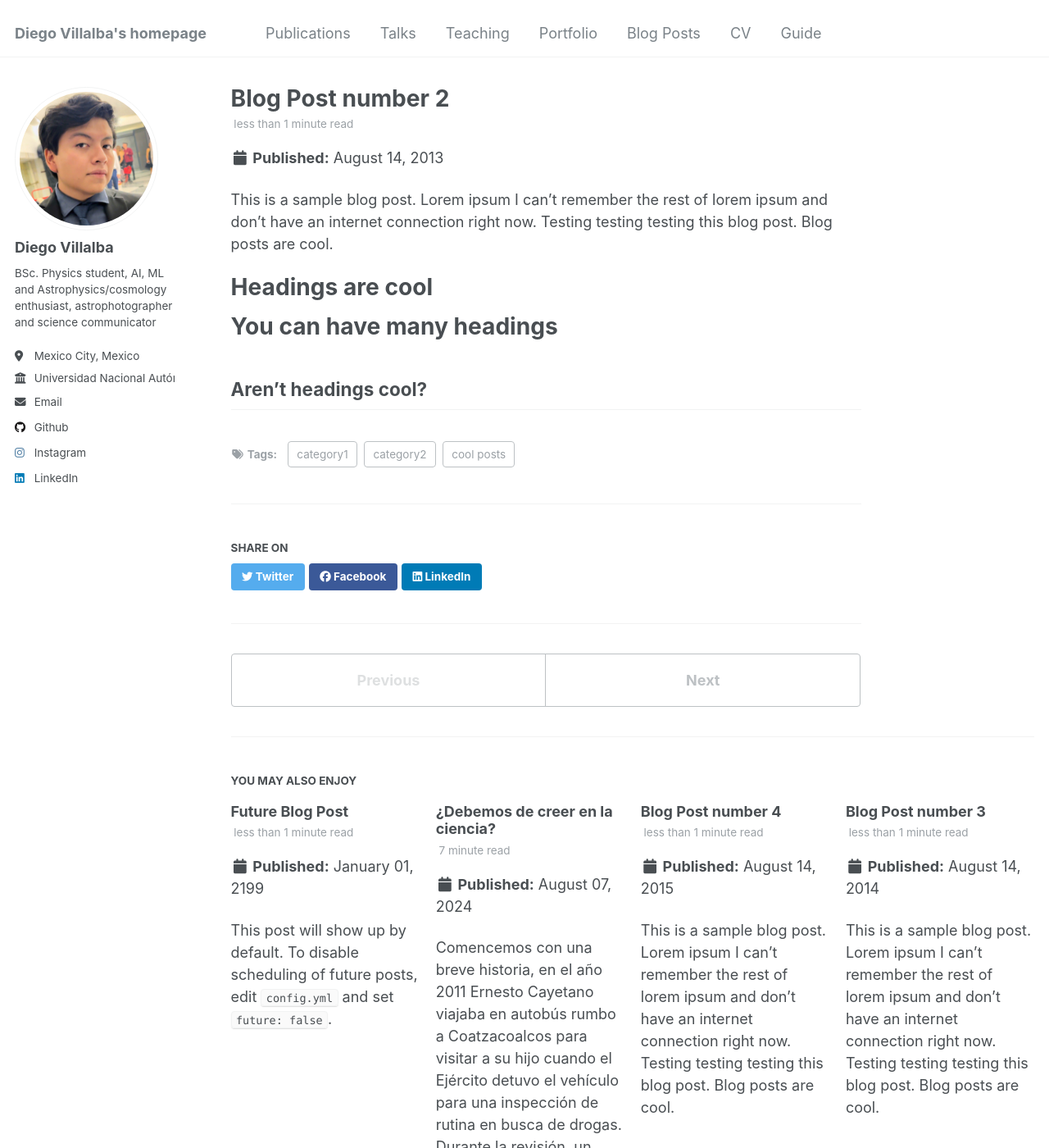
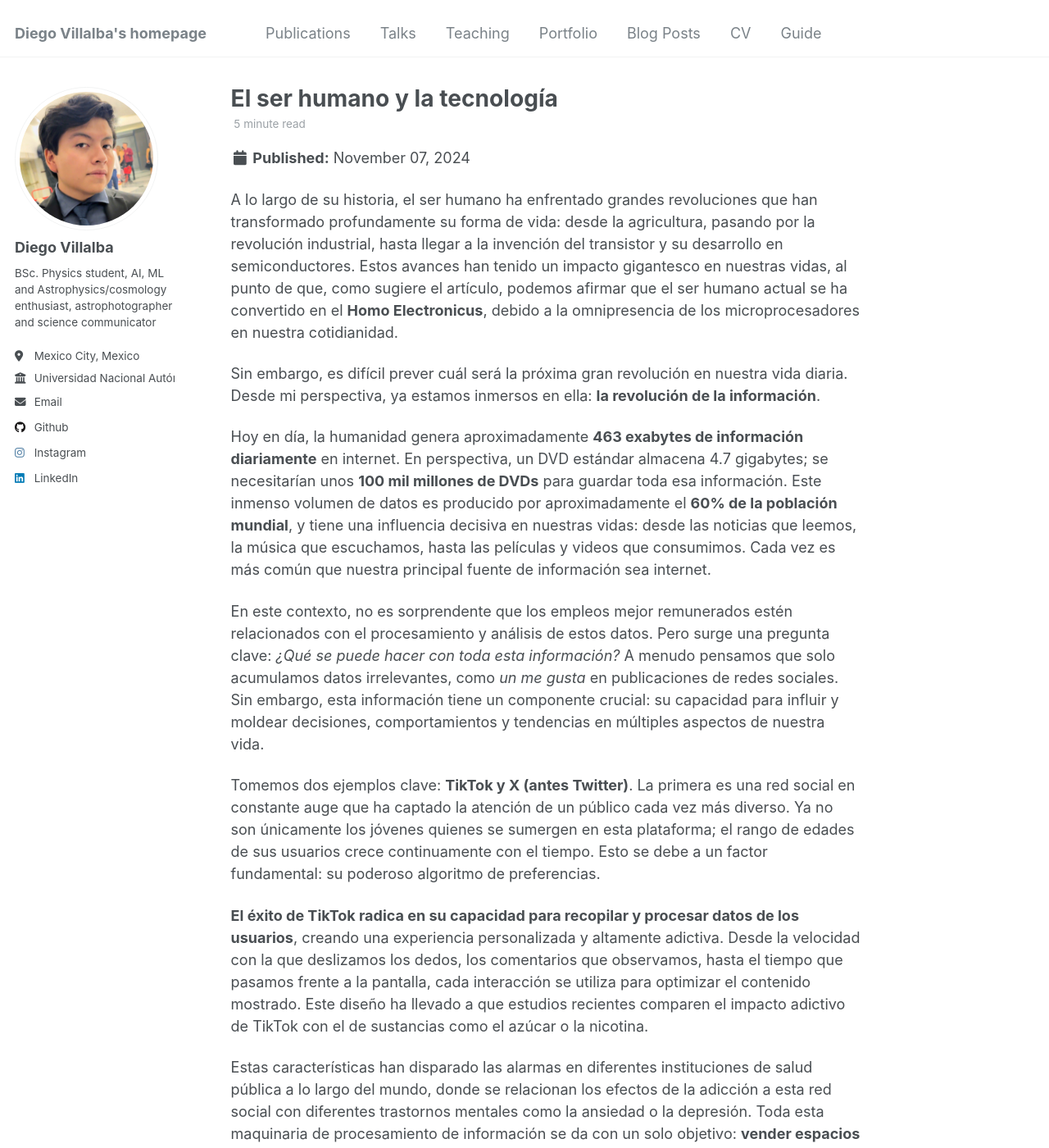
Before and after one commit to DiegoViillalba/DiegoViillalba.github.io, a Jekyll site: the page built from _posts/2013-08-14-blog-post-2.md, in a window 1280 px wide and 1400 px high. Shown: the whole window at 82% size. Built offline with Jekyll 4.4.1, drawn with Linux system fonts in a browser that asks for light colours; some of the changed text lies outside the part shown.

Commit message:
Update 2013-08-14-blog-post-2.md

```diff
--- a/_posts/2013-08-14-blog-post-2.md
+++ b/_posts/2013-08-14-blog-post-2.md
@@ -1,20 +1,41 @@
 ---
-title: 'Blog Post number 2'
-date: 2013-08-14
+title: 'El ser humano y la tecnología'
+date: 2024-11-7
 permalink: /posts/2013/08/blog-post-2/
 tags:
-  - cool posts
-  - category1
-  - category2
+  - Sociedad
+  - Tecnología
+  - Redes sociales
 ---
 
-This is a sample blog post. Lorem ipsum I can't remember the rest of lorem ipsum and don't have an internet connection right now. Testing testing testing this blog post. Blog posts are cool.
 
-Headings are cool
-======
 
-You can have many headings
-======
+A lo largo de su historia, el ser humano ha enfrentado grandes revoluciones que han transformado profundamente su forma de vida: desde la agricultura, pasando por la revolución industrial, hasta llegar a la invención del transistor y su desarrollo en semiconductores. Estos avances han tenido un impacto gigantesco en nuestras vidas, al punto de que, como sugiere el artículo, podemos afirmar que el ser humano actual se ha convertido en el **Homo Electronicus**, debido a la omnipresencia de los microprocesadores en nuestra cotidianidad.
 
-Aren't headings cool?
+Sin embargo, es difícil prever cuál será la próxima gran revolución en nuestra vida diaria. Desde mi perspectiva, ya estamos inmersos en ella: **la revolución de la información**.
+
+Hoy en día, la humanidad genera aproximadamente **463 exabytes de información diariamente** en internet. En perspectiva, un DVD estándar almacena 4.7 gigabytes; se necesitarían unos **100 mil millones de DVDs** para guardar toda esa información. Este inmenso volumen de datos es producido por aproximadamente el **60% de la población mundial**, y tiene una influencia decisiva en nuestras vidas: desde las noticias que leemos, la música que escuchamos, hasta las películas y videos que consumimos. Cada vez es más común que nuestra principal fuente de información sea internet.
+
+En este contexto, no es sorprendente que los empleos mejor remunerados estén relacionados con el procesamiento y análisis de estos datos. Pero surge una pregunta clave: _¿Qué se puede hacer con toda esta información?_ A menudo pensamos que solo acumulamos datos irrelevantes, como _un me gusta_ en publicaciones de redes sociales. Sin embargo, esta información tiene un componente crucial: su capacidad para influir y moldear decisiones, comportamientos y tendencias en múltiples aspectos de nuestra vida.
+
+
+
+Tomemos dos ejemplos clave: **TikTok y X (antes Twitter)**. La primera es una red social en constante auge que ha captado la atención de un público cada vez más diverso. Ya no son únicamente los jóvenes quienes se sumergen en esta plataforma; el rango de edades de sus usuarios crece continuamente con el tiempo. Esto se debe a un factor fundamental: su poderoso algoritmo de preferencias.
+
+**El éxito de TikTok radica en su capacidad para recopilar y procesar datos de los usuarios**, creando una experiencia personalizada y altamente adictiva. Desde la velocidad con la que deslizamos los dedos, los comentarios que observamos, hasta el tiempo que pasamos frente a la pantalla, cada interacción se utiliza para optimizar el contenido mostrado. Este diseño ha llevado a que estudios recientes comparen el impacto adictivo de TikTok con el de sustancias como el azúcar o la nicotina.
+
+Estas características han disparado las alarmas en diferentes instituciones de salud pública a lo largo del mundo, donde se relacionan los efectos de la adicción a esta red social con diferentes trastornos mentales como la ansiedad o la depresión. Toda esta maquinaria de procesamiento de información se da con un solo objetivo: **vender espacios de publicidad al mejor postor**. La capacidad de personalización es una oportunidad perfecta para que las empresas puedan vender de manera más eficiente sus productos y mejorar sus ganancias, sin importar el coste en la salud pública de los usuarios.
+
+No son menos importantes las acusaciones que se presentan por parte del gobierno de Estados Unidos sobre cómo la capacidad de personalización en **esta red social puede ser empleada para cambiar los resultados de elecciones o la percepción pública de diferentes problemáticas** (con numerosos ejemplos de parte del Partido Comunista Chino). Sin embargo, estas acusaciones nos permiten llegar a otra red social clave: **X**.
+
+Antes conocida como Twitter, X es una de las redes sociales más utilizadas por los usuarios estadounidenses para debatir temas de actualidad, presentándose como un espacio de pluralidad y libertad de expresión. Sin embargo, **es fácil notar una realidad distinta**.
+
+Desde su adquisición por parte de Elon Musk (el hombre más rico del mundo), **X se ha transformado en una plataforma que parece orientada a influir en el aparato electoral de los Estados Unidos**. Prácticas como la difusión de publicidad engañosa y el aumento desigual de visibilidad para publicaciones de una ideología específica son solo algunos ejemplos del impacto que esta red social ha tenido en procesos como el triunfo electoral de Donald Trump.
+
+En este contexto, Elon Musk se perfila como uno de los mayores beneficiados, al acceder a un cargo público impulsando su imagen a través de una plataforma que él mismo controla.
+
+
+Estos dos ejemplos de redes sociales nos dejan una lección crucial: **EN LA ACTUALIDAD, QUIEN CONTROLA LA INFORMACIÓN, CONTROLA EL MUNDO**. Hace algunos años, el dominio global estaba en manos de quienes monopolizaban la violencia (el Estado). Sin embargo, hoy la balanza se inclina cada vez más hacia las grandes corporaciones que poseen y gestionan la información, como Google, Amazon o Facebook, que ahora lideran el desarrollo mundial.
+
+Por ello, en esta era de la revolución de la información, es fundamental que desarrollemos la capacidad de distinguir entre información verdadera y falsa, ser críticos frente a los contenidos que consumimos y, sobre todo, establecer mecanismos para regular el poder de estas grandes empresas. Solo así podremos evitar un desequilibrio en el control de la información, que inevitablemente afecta nuestras vidas cotidianas.
 ------
```
